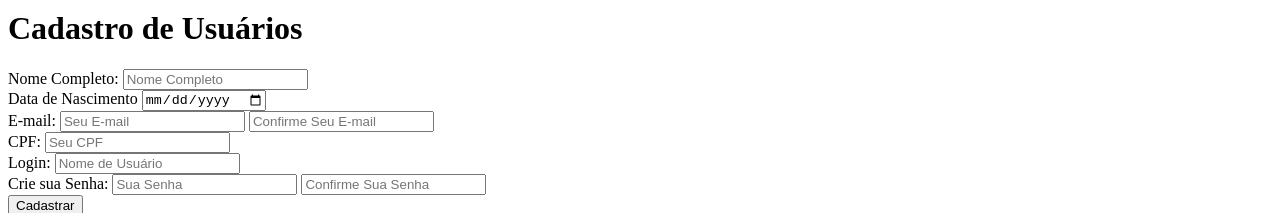
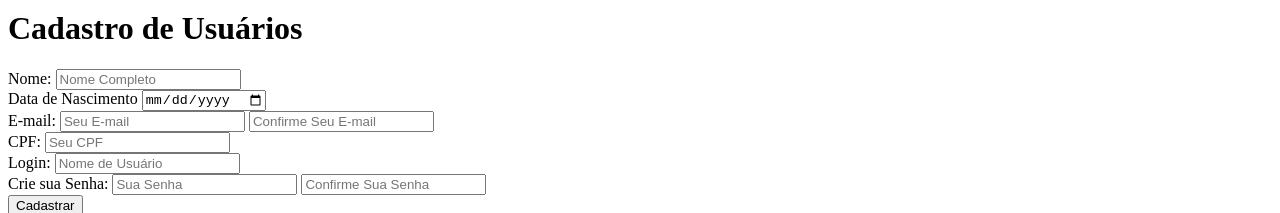
Before and after one commit to george-paulo/seguranca_ifce, a plain HTML site: page admin/cadastro_usuarios.html in a window 1280 px wide. Shown: the part 758-971 px from the top of the page. Drawn offline with Linux system fonts and the light colour scheme.

Commit message:
Update cadastro_usuarios.html
Corrigindo campo "Nome"

```diff
--- a/admin/cadastro_usuarios.html
+++ b/admin/cadastro_usuarios.html
@@ -36,7 +36,7 @@
         <h1>Cadastro de Usuários</h1>
         <form>
 
-        <label for="nome">Nome Completo:</label>
+        <label for="nome">Nome:</label>
         <input type="text" id="nome" placeholder="Nome Completo" name="nome" required><br>
 
         <label for="data_nascimento">Data de Nascimento</label>
```
